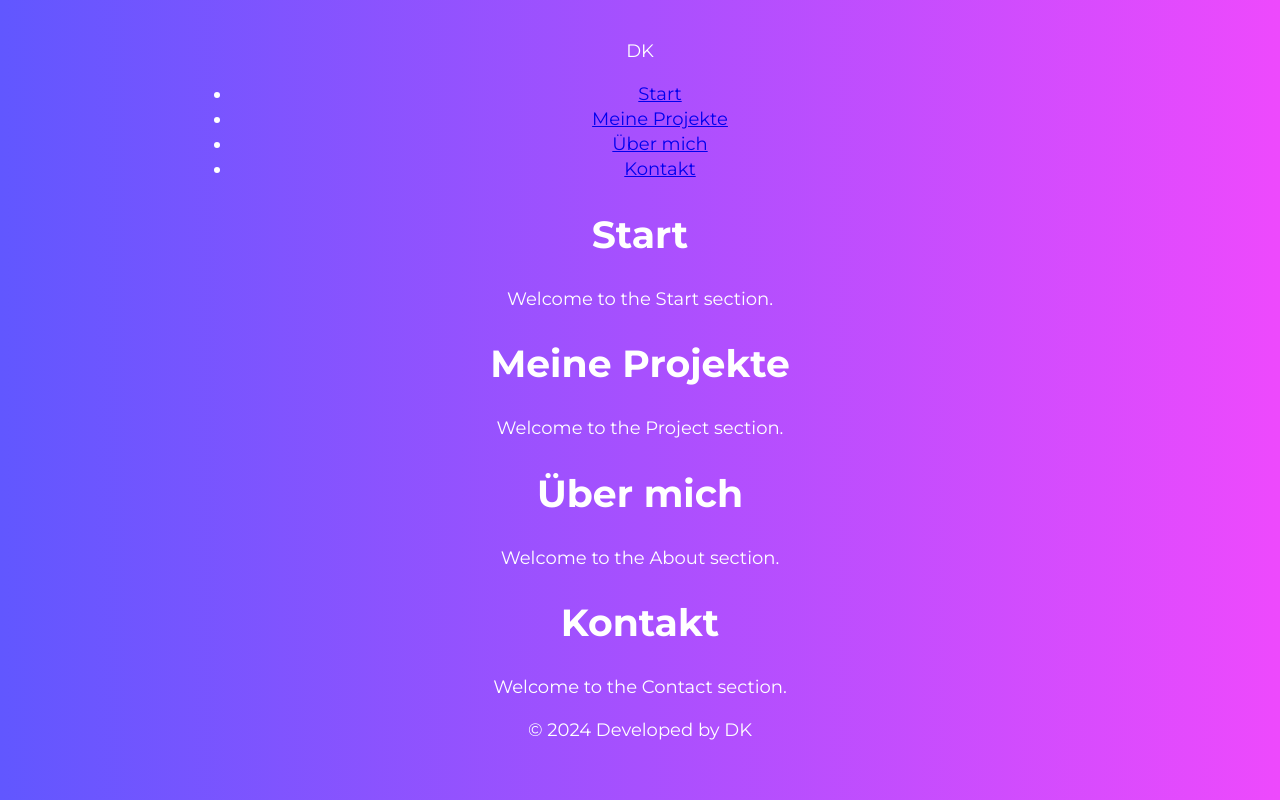
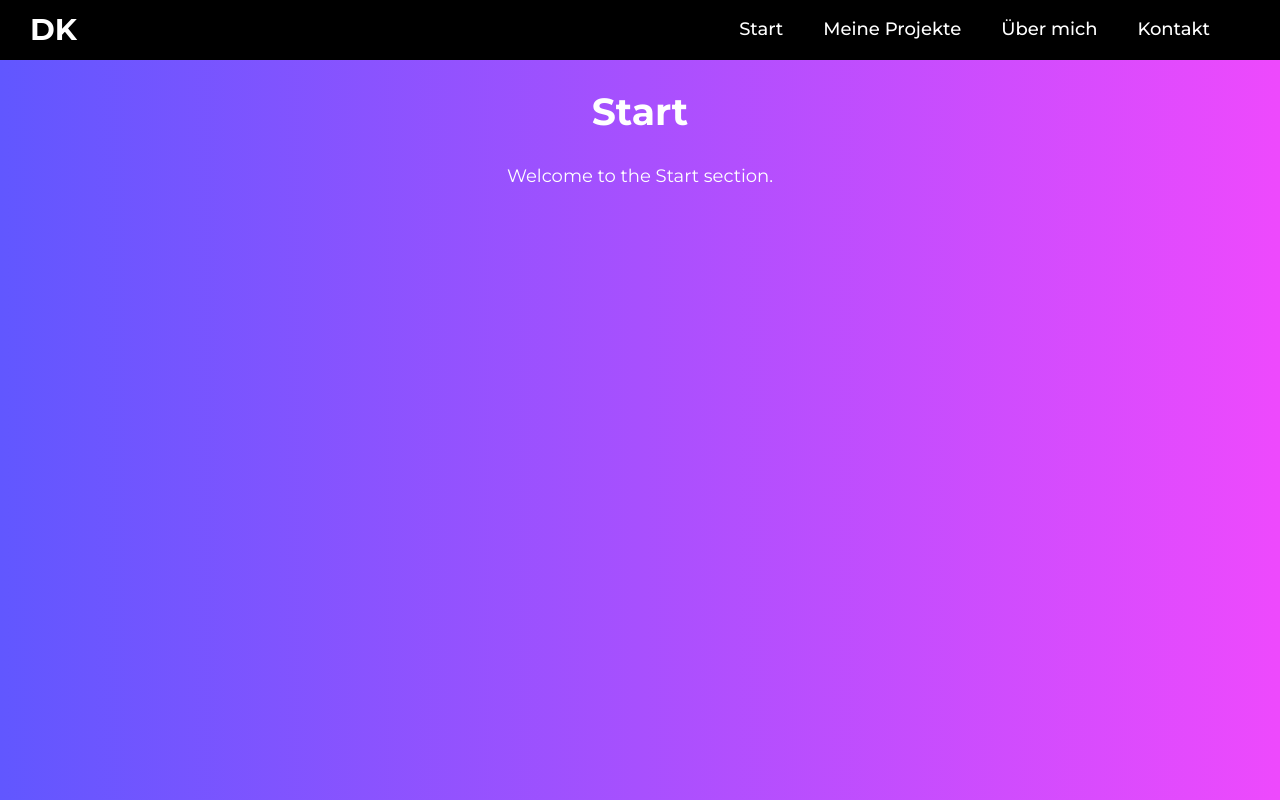
Before and after one commit to DenKim94/PRJ_myPortfolioWebsite, a React (Vite) app in the folder my-website-app/: page / in a window 1280 px wide. Shown: the top 800 px of the page. Built offline with nearby package versions, Linux system fonts and the light colour scheme.

Commit message:
Updated styles and added impressum

```diff
--- /dev/null
+++ b/my-website-app/src/assets/impressum.html
@@ -0,0 +1,50 @@
+<!DOCTYPE html>
+<html lang="en">
+<head>
+    <meta charset="UTF-8">
+    <meta name="viewport" content="width=device-width, initial-scale=1.0">
+    <title>Impressum</title>
+    <link rel="stylesheet" href="../styles/index.css">
+    <style>
+        body {
+            margin: 0;
+            font-family: 'Montserrat', 'Inter', Arial, sans-serif;
+            display: flex;
+            flex-direction: column;
+            align-items: flex-start;
+        }
+        header {
+            color: white;
+            padding: 20px 40px;
+            justify-content: center;
+        }
+        main {
+            padding-left: 40px;
+        }
+        section {
+            margin-bottom: 0px;
+            padding: 0px;
+        }
+    </style>
+</head>
+<body>
+    <header>
+        <h1>Impressum</h1>
+    </header>
+
+    <main class="container">
+        <section>
+            <h2>Angaben gemäß § 5 TMG</h2>
+            <p>Max Mustermann<br>
+            Musterstraße 1<br>
+            12345 Musterstadt</p>
+        </section>
+
+        <section>
+            <h2>Kontakt</h2>
+            <p>Telefon: 01234-567890<br>
+            E-Mail: <a href="mailto:max@mustermann.de">max@mustermann.de</a></p>
+        </section>
+    </main>
+</body>
+</html>
--- a/my-website-app/src/components/Footer.jsx
+++ b/my-website-app/src/components/Footer.jsx
@@ -1,7 +1,10 @@
+import './../styles/Footer.css'
+
 function Footer() {
     return (
-      <footer className="footer">
-        <p>&copy; 2024 Developed by DK</p>
+      <footer>
+        <a id='impressum' href="src/assets/impressum.html" target="_blank">Impressum</a>
+        <p id='copyright'>&copy; 2024 Developed by DK</p>
       </footer>
     );
   }
--- a/my-website-app/src/components/Header.jsx
+++ b/my-website-app/src/components/Header.jsx
@@ -1,9 +1,11 @@
+import './../styles/Header.css'
+
 function Header() {
   return (
-    <header className="header">
-      <div className="myLogo">DK</div>
+    <header className="fixed-header">
+      <div className="my-logo">DK</div>
       <nav className="navigation-bar">
-        <ul>
+        <ul className="navigation-elements">
           <li>
             <a href="#start">Start</a>
           </li>
--- a/my-website-app/src/components/StartSection.jsx
+++ b/my-website-app/src/components/StartSection.jsx
@@ -1,3 +1,5 @@
+import './../styles/Sections.css'
+
 function StartSection() {
     return (
         <section id='start'className='start-section'>
--- a/my-website-app/src/styles/App.css
+++ b/my-website-app/src/styles/App.css
@@ -1,44 +1,23 @@
 @import url('index.css');
 
 #root {
-  width: calc(100% - var(--padding-relValue));
+  width: 100%;
   min-width: 480px;
   margin: 0 auto;
   text-align: center;
+  height: 100vh;
 }
 
-.logo {
-  height: 6em;
-  padding: 1.5em;
-  will-change: filter;
-  transition: filter 300ms;
-}
-.logo:hover {
-  filter: drop-shadow(0 0 2em #646cffaa);
-}
-.logo.react:hover {
-  filter: drop-shadow(0 0 2em #61dafbaa);
+.app-container {
+  height: 100%;
 }
 
-@keyframes logo-spin {
-  from {
-    transform: rotate(0deg);
-  }
-  to {
-    transform: rotate(360deg);
-  }
+.main-content {
+  padding-top: var(--padding-topAbsValue);
+  width: calc(100% - var(--padding-relValue));
+  min-width: 480px;
+  max-width: min(calc(100% - var(--padding-relValue)), var(--maxWidth));
+  margin: 0 auto;
+  display: flex;
+  flex-direction: column;
 }
-
-@media (prefers-reduced-motion: no-preference) {
-  a:nth-of-type(2) .logo {
-    animation: logo-spin infinite 20s linear;
-  }
-}
-
-.card {
-  padding: 2em;
-}
-
-.read-the-docs {
-  color: #888;
-}
--- /dev/null
+++ b/my-website-app/src/styles/Footer.css
@@ -0,0 +1,24 @@
+@import url('index.css');
+
+footer {
+    background-color: #000; /* Schwarzer Hintergrund */
+    color: #fff; /* Weißer Text */
+    justify-content: space-between;
+    z-index: 9999;
+    display: flex;
+    flex-direction: row;
+    width: 100%; /* Setzt die Breite des Footers auf 100% */
+    height: var(--padding-topAbsValue);
+    align-items: center;
+}
+
+#impressum {
+    margin-left: var(--marginLeft-Logo);
+    color: white;
+    text-decoration: none;
+    font-weight: 500;
+}
+
+#copyright {
+    margin-right: var(--marginRight-Nav);
+}
--- /dev/null
+++ b/my-website-app/src/styles/Header.css
@@ -0,0 +1,59 @@
+@import url('index.css');
+
+.fixed-header{
+    background-color: black;
+    position: fixed;
+    height: var(--padding-topAbsValue);
+    width: 100%;
+    top: 0;
+    left: 0;
+    right: 0;
+    justify-content: space-between;
+    align-items: center;
+    z-index: 9999;
+    display: flex;
+    flex-direction: row;
+}
+
+.my-logo{
+    color: white;
+    font-size: 30px;
+    margin-left: var(--marginLeft-Logo);
+    font-weight: bold;
+    transition: filter 300ms ease;
+}
+
+.my-logo:hover{
+    cursor: default;
+    filter: drop-shadow(0 0 20px rgba(255, 255, 255, 0.9));
+}
+
+nav {
+    margin-right: var(--marginRight-Nav);
+    justify-content: space-between;
+    align-items: center;
+}
+
+.navigation-elements{
+    list-style: none; /* Entfernt die Standard-Punkte */
+    flex-direction: row;
+    margin: 0;
+    padding: 0;
+    display: flex;
+}
+
+.navigation-elements li{
+    padding-right: 40px;
+}
+
+.navigation-elements a {
+    color: white;
+    text-decoration: none;
+    font-weight: 500;
+    transition: filter 300ms ease;
+}
+
+.navigation-elements a:hover{
+    cursor: pointer;
+    filter: drop-shadow(0 0 20px rgba(255, 255, 255, 0.9));
+}
--- /dev/null
+++ b/my-website-app/src/styles/Sections.css
@@ -0,0 +1,9 @@
+@import url('index.css');
+
+.start-section, .about-section, .portfolio-section {
+    height: calc(100vh - var(--padding-topAbsValue));
+}
+
+.contact-section{
+    height: calc(100vh - calc(var(--padding-topAbsValue)*2));
+}
--- a/my-website-app/src/styles/index.css
+++ b/my-website-app/src/styles/index.css
@@ -1,5 +1,9 @@
 :root {
   --padding-relValue: 30%;
+  --padding-topAbsValue: 60px;
+  --maxWidth: 1280px;
+  --marginLeft-Logo: 30px;
+  --marginRight-Nav: 30px;
   font-family: 'Montserrat', 'Inter', Arial, sans-serif;
   line-height: 1.4;
   font-weight: 400;
```
Also changed, not shown: 1 other file (tests, documents, lock files or other folders).
